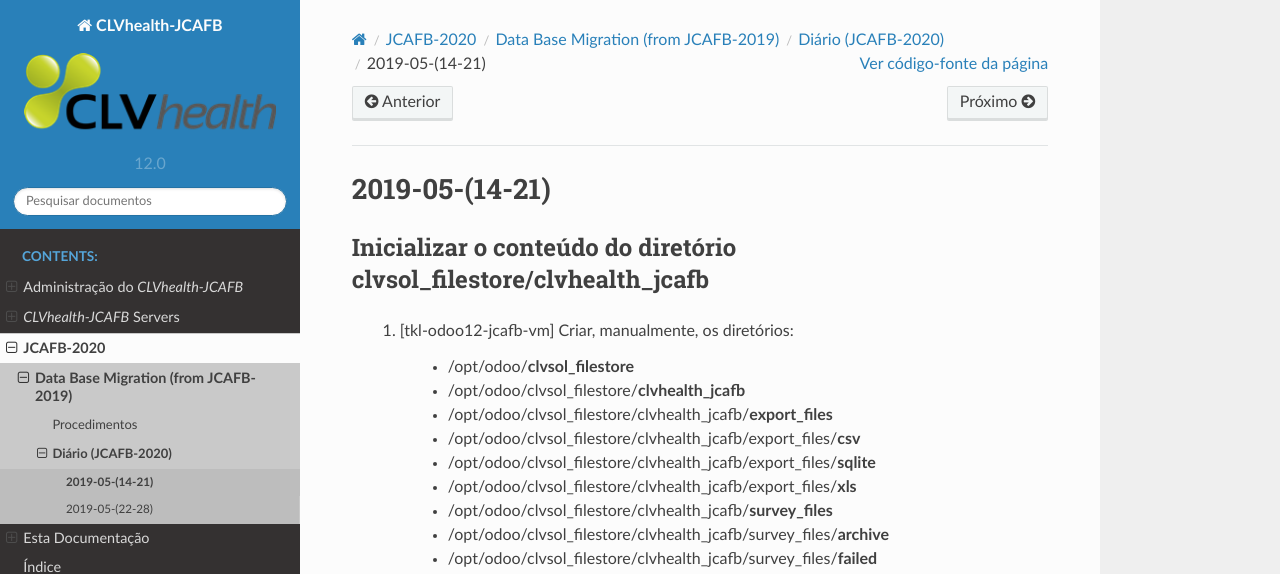
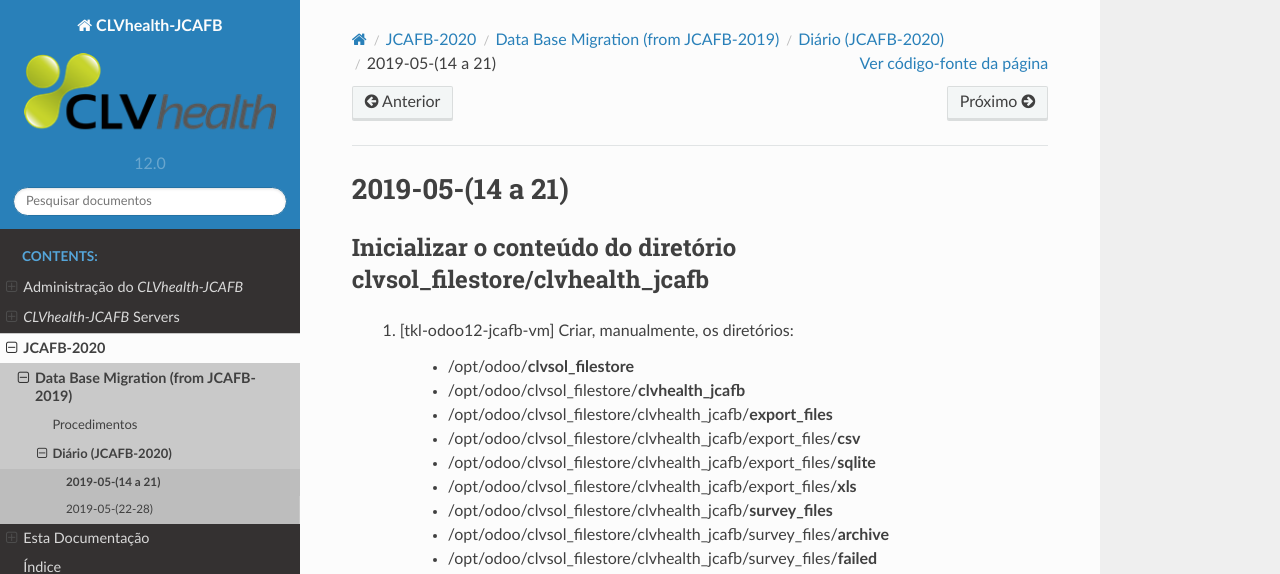
Before and after one commit to CLVsol/clvsol_clvhealth_jcafb_docs, a Sphinx documentation site: the page built from source/jcafb_2020/db_migration/diary/jcafb_diary_2019_05_14.rst, in a window 1280 px wide and 900 px high. Shown: the top 574 px of the window. Built offline with Sphinx 7.4.7 and the Read the Docs theme 2.0.0, drawn with Linux system fonts in a browser that asks for light colours.

```diff
--- a/source/jcafb_2020/db_migration/diary/jcafb_diary_2019_05_14.rst
+++ b/source/jcafb_2020/db_migration/diary/jcafb_diary_2019_05_14.rst
@@ -4,9 +4,9 @@
 
 .. role:: red
 
-===============
-2019-05-(14-21)
-===============
+=================
+2019-05-(14 a 21)
+=================
 
 Inicializar o conteúdo do diretório **clvsol_filestore/clvhealth_jcafb**
 ------------------------------------------------------------------------
```
